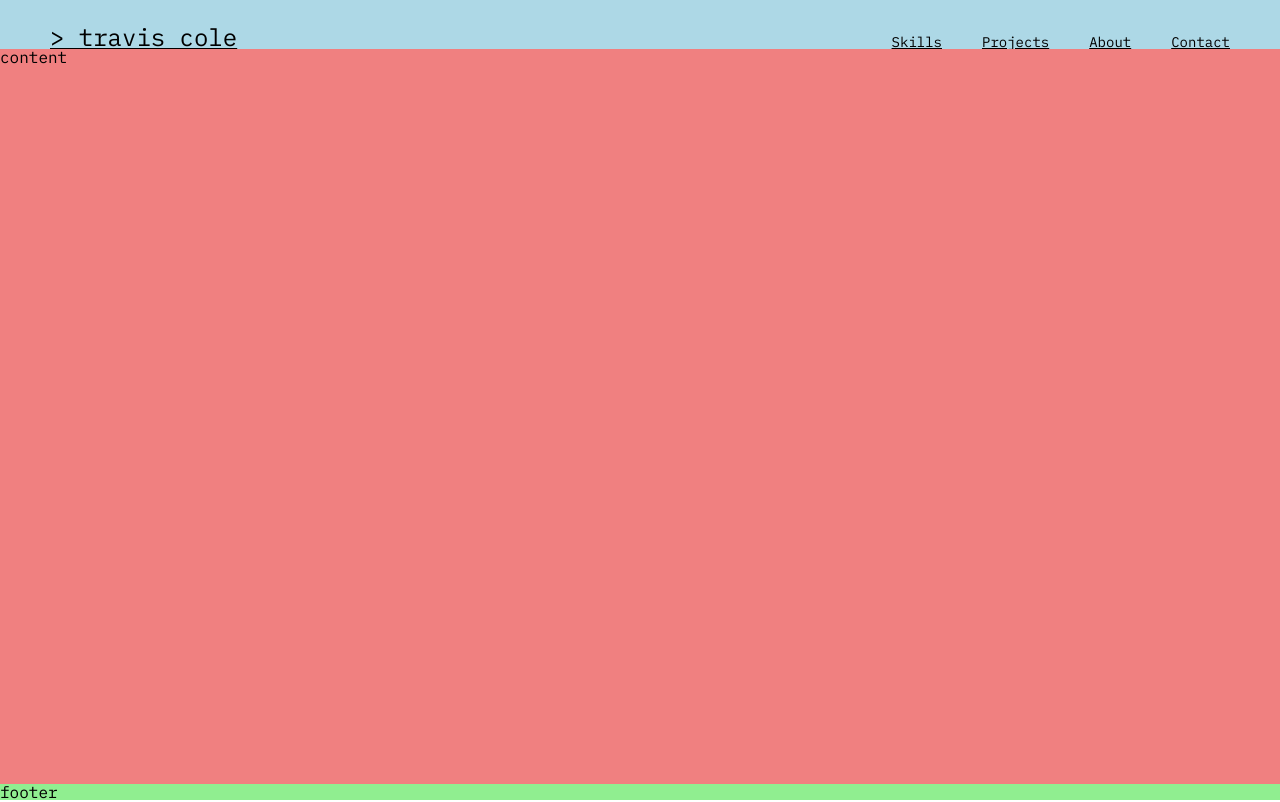
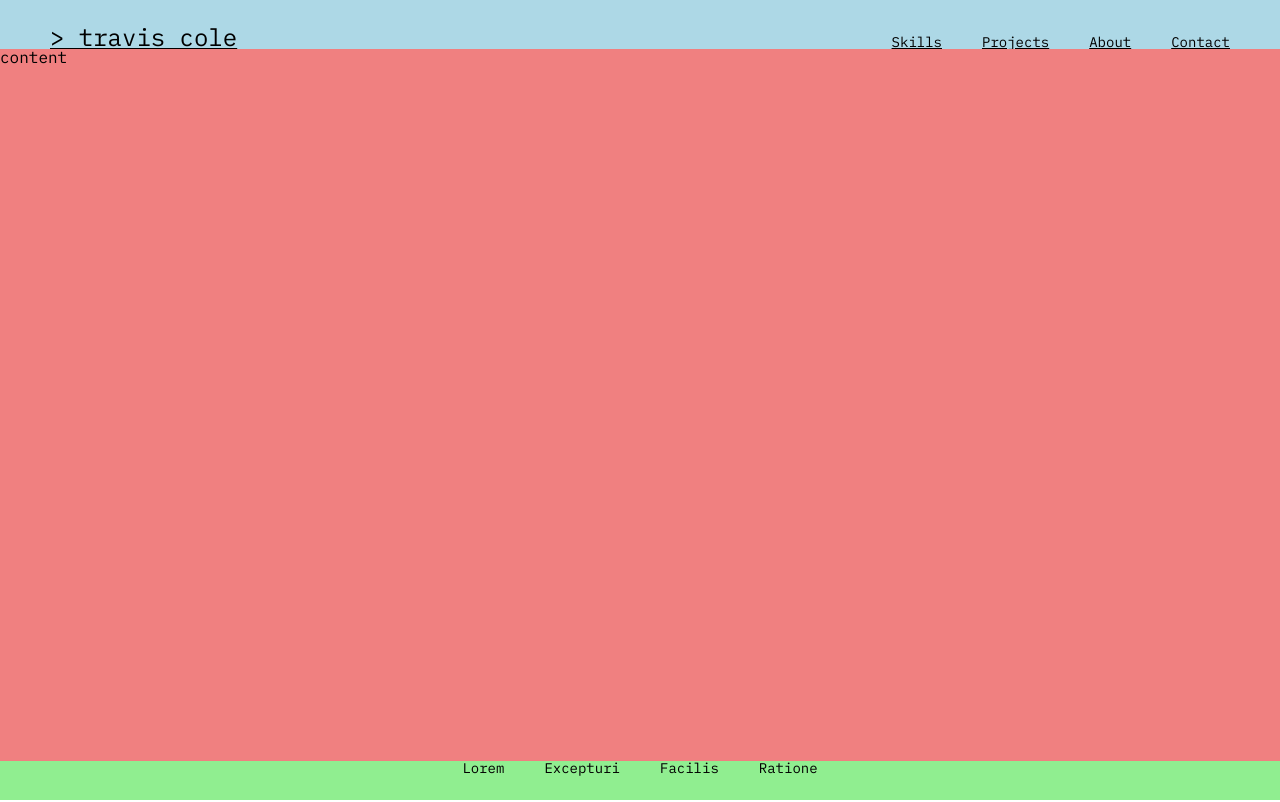
Before and after one commit to iamtraviscole/dev-portfolio, a Next.js app: page / in a window 1280 px wide. Built offline with nearby package versions, Linux system fonts and the light colour scheme.

Commit message:
create Footer component

```diff
--- /dev/null
+++ b/components/Footer.js
@@ -0,0 +1,16 @@
+import React from 'react'
+
+import styles from '../styles/components/Footer.module.scss'
+
+export default function Footer() {
+  return (
+    <div className={styles.footer}>
+      <ul>
+        <li>Lorem</li>
+        <li>Excepturi</li>
+        <li>Facilis</li>
+        <li>Ratione</li>
+      </ul>
+    </div>
+  )
+}
--- a/components/Layout.js
+++ b/components/Layout.js
@@ -1,5 +1,6 @@
 import React from 'react'
 import Nav from './Nav'
+import Footer from './Footer'
 
 import styles from '../styles/components/Layout.module.scss'
 
@@ -14,7 +15,7 @@ export default function Layout({ children }) {
         {children}
       </main>
       <footer>
-        footer
+        <Footer />
       </footer>
     </div>
   )
--- /dev/null
+++ b/styles/components/Footer.module.scss
@@ -0,0 +1,18 @@
+.footer {
+  display: flex;
+  justify-content: center;
+  padding: 0 50px 25px 50px;
+
+  > ul {
+    font-size: 14px;
+
+    > li {
+      display: inline;
+      padding-right: 40px;
+
+      &:last-child {
+        padding-right: 0;
+      }
+    }
+  }
+}
```
